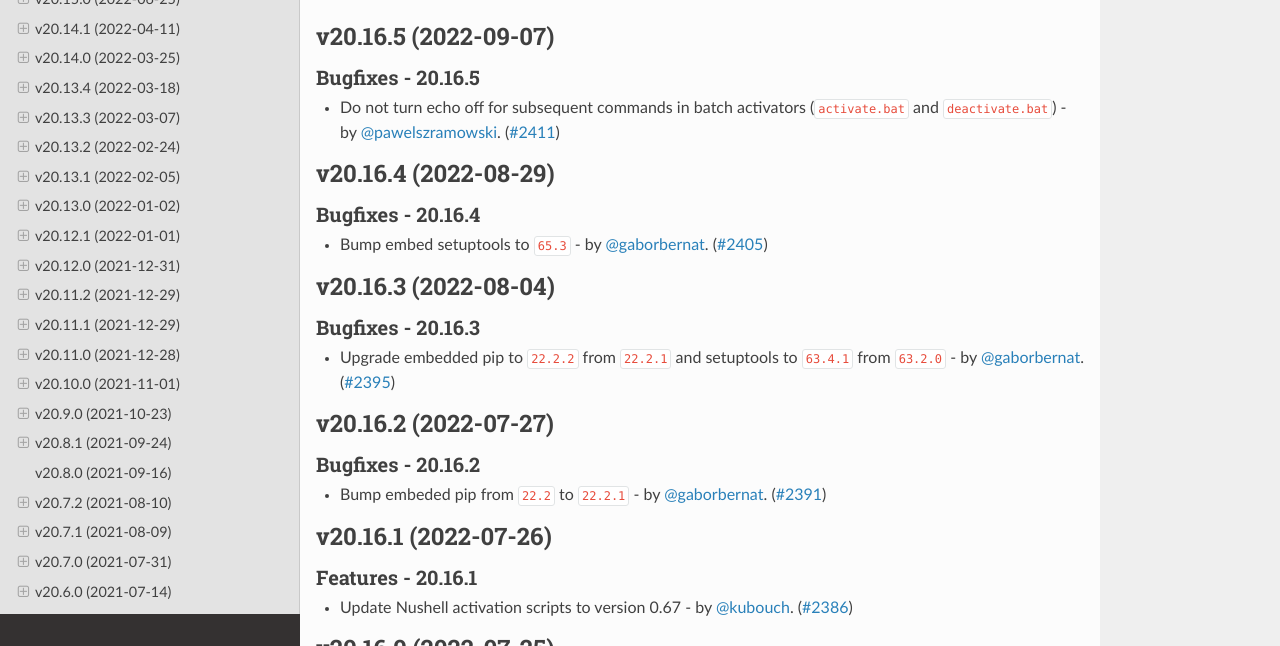
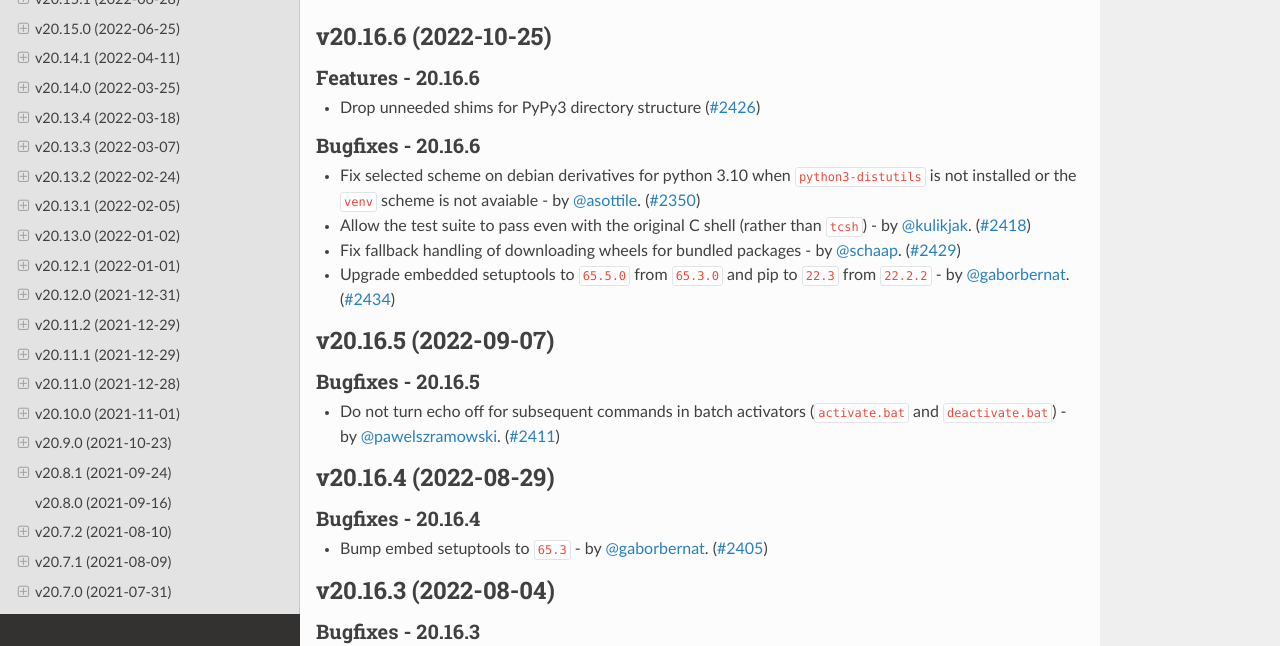
Before and after one commit to pypa/virtualenv, a Sphinx documentation site: the page built from docs/changelog.rst, in a window 1280 px wide and 900 px high, cut to the strip 254-900 px from the top of the window. Built offline with Sphinx 7.4.7 and the Read the Docs theme 2.0.0, drawn with Linux system fonts in a browser that asks for light colours; pages that are not in the unit, such as notebooks, are missing from menus; the version number could not be read and is left out; some of the changed text lies outside the part shown.

Commit message:
release 20.16.6

```diff
--- a/docs/changelog.rst
+++ b/docs/changelog.rst
@@ -4,6 +4,21 @@ Release History
 .. include:: _draft.rst
 
 .. towncrier release notes start
+
+v20.16.6 (2022-10-25)
+---------------------
+
+Features - 20.16.6
+~~~~~~~~~~~~~~~~~~
+- Drop unneeded shims for PyPy3 directory structure (`#2426 <https://github.com/pypa/virtualenv/issues/2426>`_)
+
+Bugfixes - 20.16.6
+~~~~~~~~~~~~~~~~~~
+- Fix selected scheme on debian derivatives for python 3.10 when ``python3-distutils`` is not installed or the ``venv`` scheme is not avaiable - by :user:`asottile`. (`#2350 <https://github.com/pypa/virtualenv/issues/2350>`_)
+- Allow the test suite to pass even with the original C shell (rather than ``tcsh``) - by :user:`kulikjak`. (`#2418 <https://github.com/pypa/virtualenv/issues/2418>`_)
+- Fix fallback handling of downloading wheels for bundled packages - by :user:`schaap`. (`#2429 <https://github.com/pypa/virtualenv/issues/2429>`_)
+- Upgrade embedded setuptools to ``65.5.0`` from ``65.3.0`` and pip to ``22.3`` from ``22.2.2`` - by :user:`gaborbernat`. (`#2434 <https://github.com/pypa/virtualenv/issues/2434>`_)
+
 
 v20.16.5 (2022-09-07)
 ---------------------
--- a/docs/changelog/2350.bugfix.rst
+++ /dev/null
@@ -1 +0,0 @@
-Fix selected scheme on debian derivatives for python 3.10 when ``python3-distutils`` is not installed or the ``venv`` scheme is not avaiable - by :user:`asottile`.
--- a/docs/changelog/2418.bugfix.rst
+++ /dev/null
@@ -1 +0,0 @@
-Allow the test suite to pass even with the original C shell (rather than ``tcsh``) - by :user:`kulikjak`.
--- a/docs/changelog/2426.feature.rst
+++ /dev/null
@@ -1 +0,0 @@
-Drop unneeded shims for PyPy3 directory structure
--- a/docs/changelog/2429.bugfix.rst
+++ /dev/null
@@ -1 +0,0 @@
-Fix fallback handling of downloading wheels for bundled packages - by :user:`schaap`.
--- a/docs/changelog/2434.bugfix.rst
+++ /dev/null
@@ -1 +0,0 @@
-Upgrade embedded setuptools to ``65.5.0`` from ``65.3.0`` and pip to ``22.3`` from ``22.2.2`` - by :user:`gaborbernat`.
```
